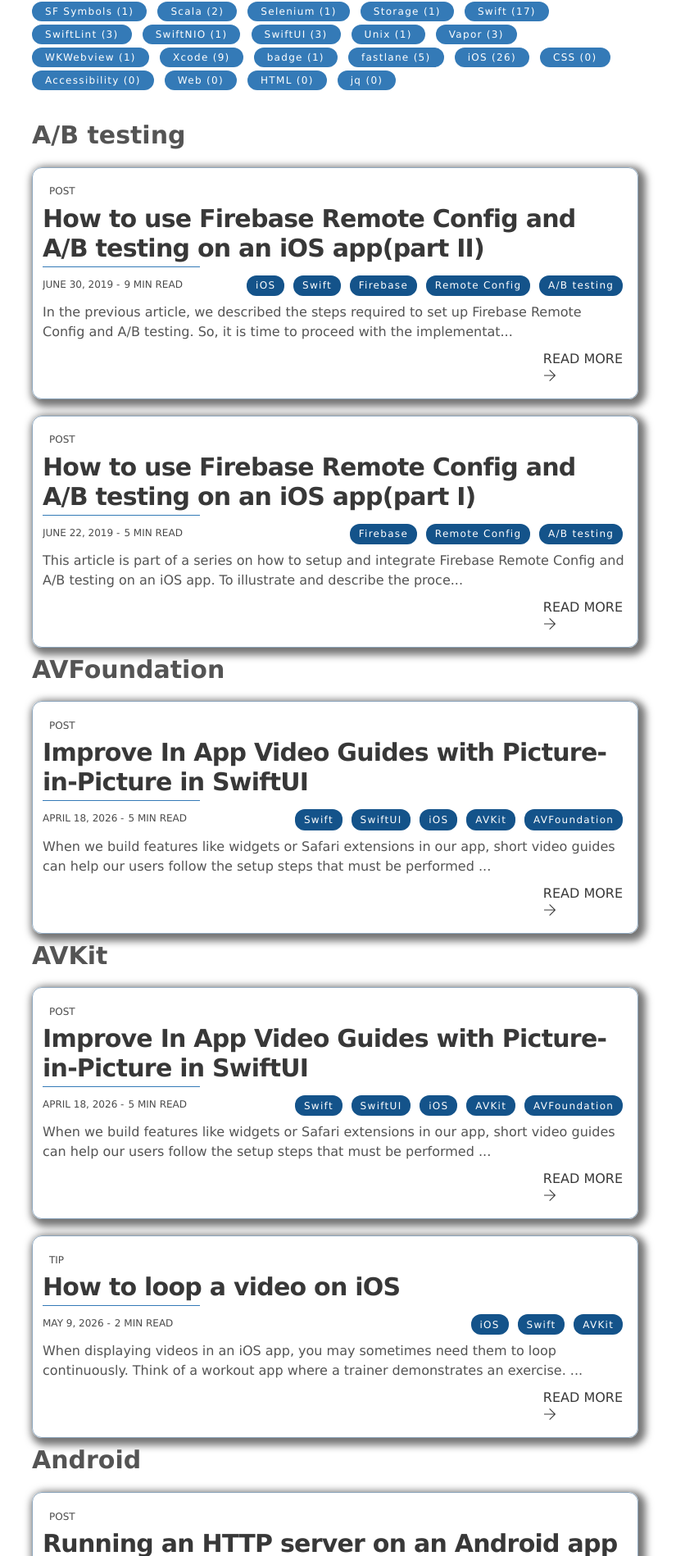
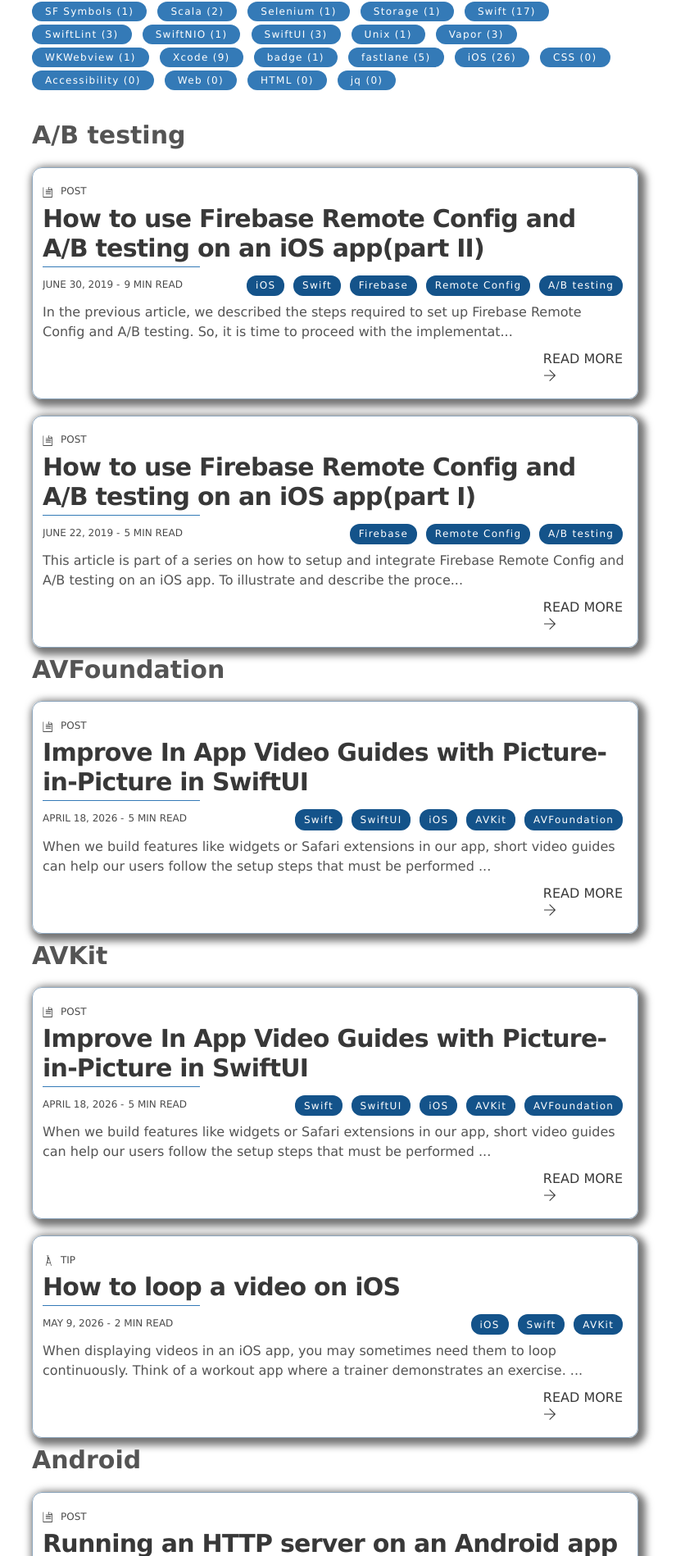
Before and after one commit to diamantidis/diamantidis.github.io, a Jekyll site: the page built from _pages/tags.md, in a window 1280 px wide. Shown: the part 451-2349 px from the top of the page at 82% size, without its empty margins (231-1056 px from the left). Built offline with Jekyll 4.4.1, drawn with Linux system fonts in a browser that asks for light colours.

Commit message:
Fix descriptive link text for SEO
Add visually-hidden post title to 'Read more' links so each link
has unique descriptive text for search engines and assistive tech.

```diff
--- a/_includes/card.html
+++ b/_includes/card.html
@@ -4,11 +4,9 @@
   <div class="py-1 overflow-auto inline-block w-full p-0">
     <span class="text-xs text-(--metatext-color) uppercase align-middle">
       {% if include.type == "tip" %}
-      <i class="fa fa-lightbulb-o mr-2"
-        style="font-family: FontAwesome; font-style: normal; font-weight: normal; text-decoration: inherit;"></i>Tip
+      <svg class="inline-block align-middle mr-2" width="14" height="14" viewBox="0 0 1792 1792" xmlns="http://www.w3.org/2000/svg" fill="currentColor"><path d="M940 128h-88v440c0 30-27 56-56 56s-56-26-56-56v-440h-88c-18 0-32-14-32-32s14-32 32-32h288c18 0 32 14 32 32s-14 32-32 32zm364 1520l-108-384h-512l-108 384h-88l380-1344h144l380 1344h-88zm-148-480l-188-668-188 668h376z"/></svg>Tip
       {% else %}
-      <i class="fa fa-file-text-o mr-2"
-        style="font-family: FontAwesome; font-style: normal; font-weight: normal; text-decoration: inherit;"></i>Post
+      <svg class="inline-block align-middle mr-2" width="14" height="14" viewBox="0 0 1792 1792" xmlns="http://www.w3.org/2000/svg" fill="currentColor"><path d="M1468 380c28 28 48 76 48 116v1344c0 44-36 80-80 80h-1296c-44 0-80-36-80-80v-1600c0-44 36-80 80-80h896c40 0 88 20 116 48zm-444-244v376h376c-6-18-14-34-24-44l-308-308c-10-10-26-18-44-24zm388 1528v-1024h-416c-44 0-80-36-80-80v-416h-768v1520h1264zm-924-1016v-48c0-8 8-16 16-16h480c8 0 16 8 16 16v48c0 8-8 16-16 16h-480c-8 0-16-8-16-16zm0 192v-48c0-8 8-16 16-16h800c8 0 16 8 16 16v48c0 8-8 16-16 16h-800c-8 0-16-8-16-16zm0 192v-48c0-8 8-16 16-16h800c8 0 16 8 16 16v48c0 8-8 16-16 16h-800c-8 0-16-8-16-16zm0 192v-48c0-8 8-16 16-16h800c8 0 16 8 16 16v48c0 8-8 16-16 16h-800c-8 0-16-8-16-16z"/></svg>Post
       {% endif %}
     </span>
   </div>
@@ -31,7 +29,7 @@
     <div>
       <a class="text-(--text-color) hover:text-(--hover-color) p-1 text-center no-underline inline-block text-base my-1 mx-0.5 bg-transparent float-right read-more animatable uppercase align-middle"
         href="{{ include.item.url | relative_url }}" title="Read more">
-        Read more
+        Read more<span class="sr-only"> about {{ include.item.title | escape | strip }}</span>
         <svg focusable="false" xmlns="http://www.w3.org/2000/svg" viewBox="0 0 448 512"
           class="fa fa-arrow-right fa-w-14 h-4 w-4">
           <path fill="currentColor"
```
